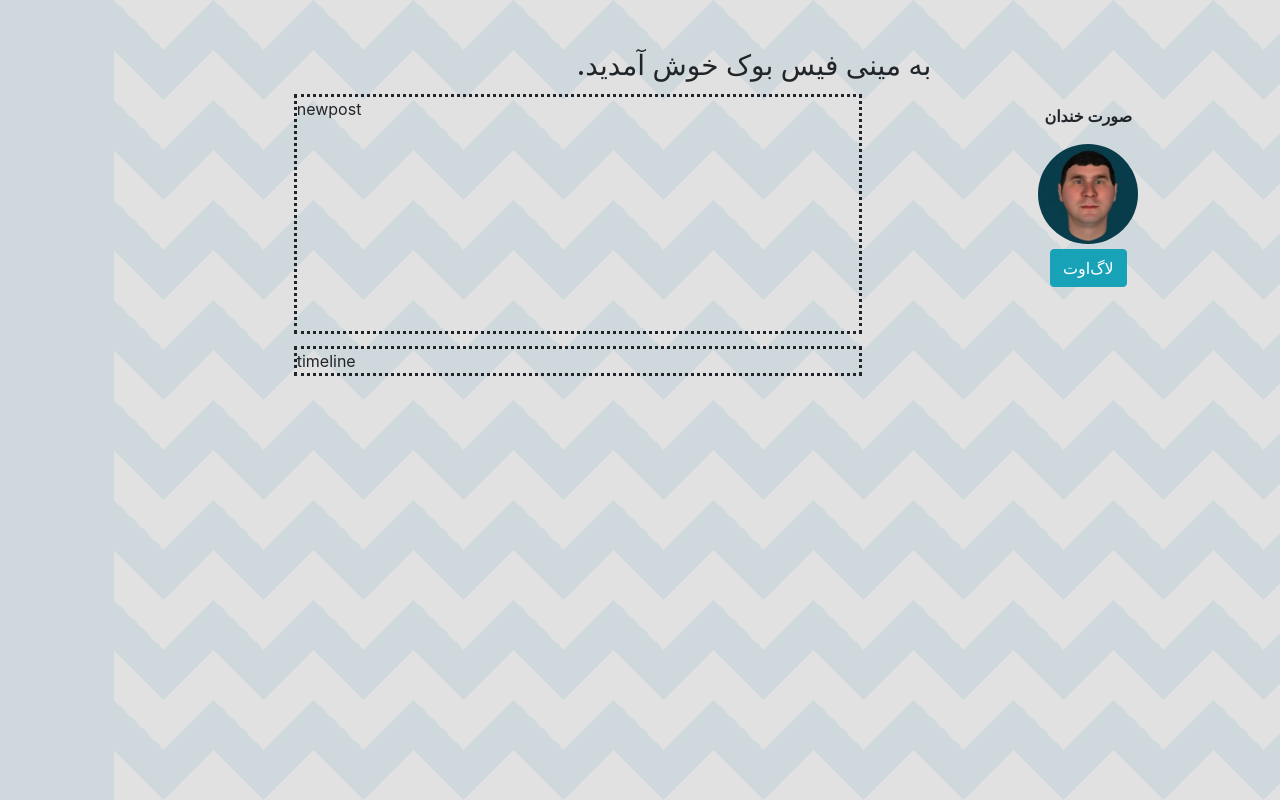
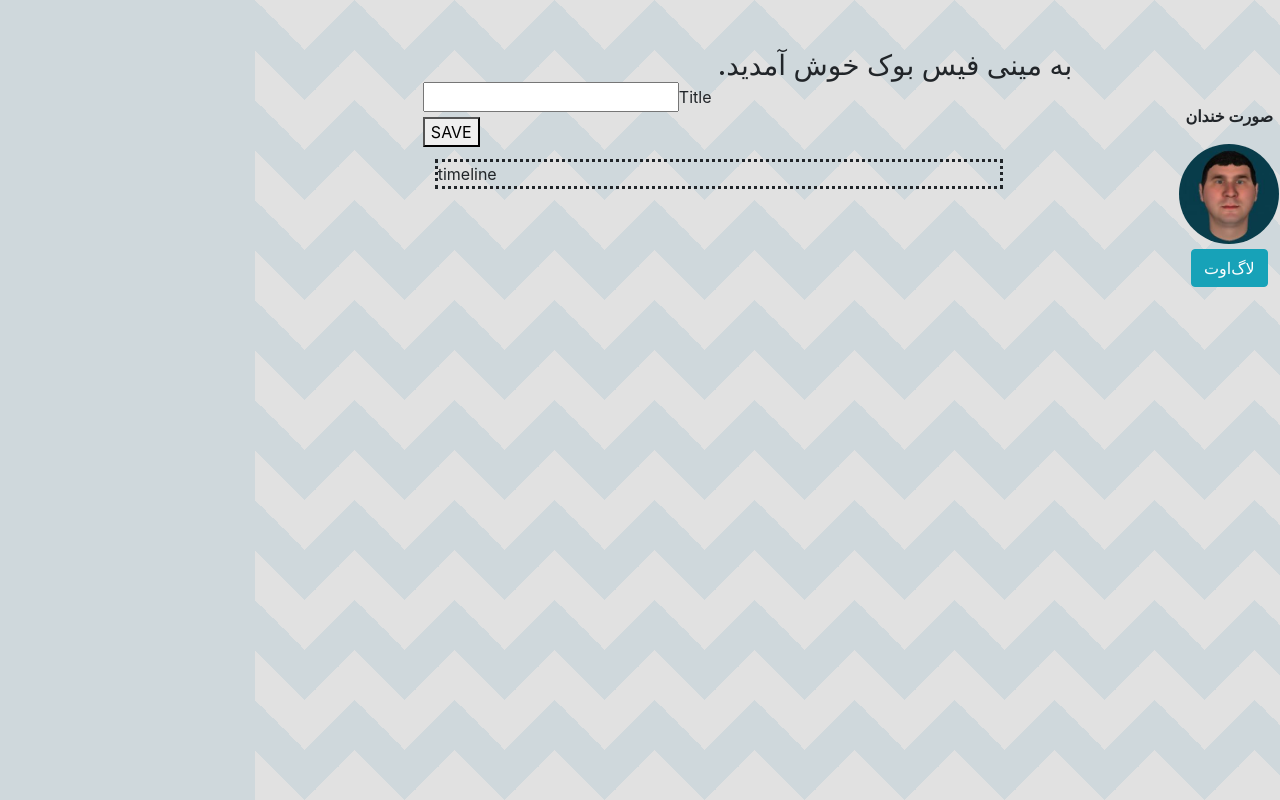
Before and after one commit to BaNazari/mini-social-network, a React (Create React App) app: page / in a window 1280 px wide. Built offline with nearby package versions, Linux system fonts and the light colour scheme.

Commit message:
make redux working

```diff
--- a/package.json
+++ b/package.json
@@ -10,8 +10,11 @@
     "react": "^16.13.1",
     "react-bootstrap": "^1.3.0",
     "react-dom": "^16.13.1",
+    "react-redux": "^7.2.1",
     "react-router-dom": "^5.2.0",
-    "react-scripts": "3.4.3"
+    "react-scripts": "3.4.3",
+    "redux": "^4.0.5",
+    "redux-thunk": "^2.3.0"
   },
   "scripts": {
     "start": "react-scripts start",
--- /dev/null
+++ b/src/actions/index.js
@@ -0,0 +1,16 @@
+import { ADD_POST } from '../constants/constants'
+
+
+export function addPost(payLoad) {
+  return function (dispatch, payload) {
+    return fetch("http://localhost:3000/posts", {
+      method: "POST",
+      headers: {
+        'Content-Type': 'application/json',
+      },
+      body: JSON.stringify(payLoad)
+    })
+      .then(console.log("ADDER", payLoad))
+      .then(dispatch({ type: ADD_POST, payload }))
+  }
+}
--- a/src/components/NewPost.js
+++ b/src/components/NewPost.js
@@ -1,13 +1,56 @@
 
-import React from 'react';
+import React, { useState } from 'react';
+import { Container, Row, Col } from 'react-bootstrap';
+import { connect } from 'react-redux';
+import { addPost } from '../actions/index';
+
+function mapDispatchToProps(dispatch) {
+    return {
+        addPost: post => dispatch(addPost(post))
+    }
+}
 
 
-const NewPost  = function() {
-    return(
-        <div className="newpost-holder">
-            newpost
-        </div>
+//send the whole post
+
+const ConnectedNewPost = function (props) {
+
+    const [content, setContent] = useState("")
+    const [tags, addTags] = useState([])
+
+    function handleChange(e) {
+        setContent(e.target.value)
+        console.log("VALUE", e.target.value)
+    }
+
+    function handleSubmit(e) {
+        e.preventDefault();
+        props.addPost({ content });
+        console.log("TITLE", content)
+        setContent("")
+
+    }
+
+    return (
+        <form onSubmit={handleSubmit}>
+            <div>
+                <label htmlFor="post-body">Title</label>
+                <input
+                    type="text"
+                    id="post-body"
+                    value={content}
+                    onChange={handleChange}
+                />
+            </div>
+            <button type="submit">SAVE</button>
+        </form>
     )
 }
 
-export default NewPost
+
+const NewPost = connect(
+    null,
+    mapDispatchToProps
+)(ConnectedNewPost);
+
+export default NewPost;
--- /dev/null
+++ b/src/constants/constants.js
@@ -0,0 +1,2 @@
+export const ADD_POST  = "ADD_POST";
+export const DATA_LOADED = "DATA_LOADED"
--- a/src/index.js
+++ b/src/index.js
@@ -6,15 +6,18 @@ import ReactDOM from 'react-dom';
 import App from './App';
 import * as serviceWorker from './serviceWorker';
 import { BrowserRouter } from 'react-router-dom';
-
+import { Provider } from 'react-redux';
+import store from './store'
 
 
 
 ReactDOM.render(
   <React.StrictMode>
+    <Provider store={store}>
       <BrowserRouter>
         <App />
       </BrowserRouter>
+      </Provider>
   </React.StrictMode>,
   document.getElementById('root')
 );
--- /dev/null
+++ b/src/reducers/index.js
@@ -0,0 +1,14 @@
+import { ADD_POST } from '../constants/constants';
+import {DATA_LOADED} from '../constants/constants'
+
+const initialState = {
+    posts: [],
+};
+
+function rootReducer(state = initialState, action) {
+
+    return state
+}
+
+
+export default rootReducer
--- /dev/null
+++ b/src/store.js
@@ -0,0 +1,12 @@
+import {createStore, compose, applyMiddleware} from 'redux';
+import thunk from 'redux-thunk'
+
+import rootReducer from "./reducers/index";
+
+
+const storeEnhancers = window.__REDUX_DEVTOOLS_EXTENSION_COMPOSE__ || compose;
+
+const store = createStore(rootReducer,
+    storeEnhancers(applyMiddleware(thunk))
+    );
+export default store;
```
Also changed, not shown: 1 other file (tests, documents, lock files or other folders).
